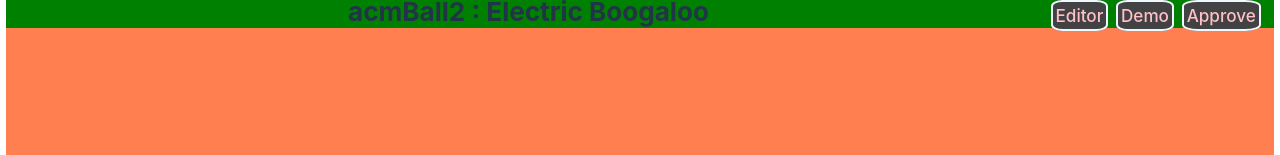
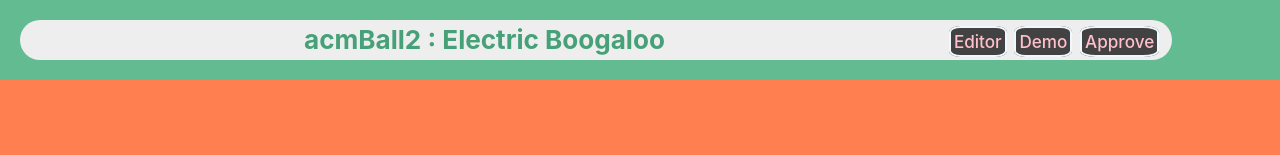
Before and after one commit to JustinStitt/acmBall2, a SvelteKit app: page /demo in a window 1280 px wide. Shown: the top 155 px of the page. Built offline with nearby package versions, Linux system fonts and the light colour scheme; no server answers; the database is empty.

Commit message:
minty fresh new css

```diff
--- a/src/routes/+layout.svelte
+++ b/src/routes/+layout.svelte
@@ -21,6 +21,7 @@
 
 <style>
 	main {
-		width: 99vw;
+		width: 100vw;
+    margin: 0;
 	}
 </style>
--- a/src/routes/+page.svelte
+++ b/src/routes/+page.svelte
@@ -10,30 +10,47 @@
 	let game: Game;
 </script>
 
-<div class="container" style={`flex-direction: ${$game_view == 'right' ? 'row-reverse' : 'row'}`}>
-	<!-- home -->
-	<Game bind:this={game} />
-	<Editor on:compileCode={() => game.compileCode()} on:stopCode={() => game.stopCode()} />
+<div class="container">
+  <div class="control-panel" style={`flex-direction: ${$game_view == 'right' ? 'row-reverse' : 'row'}`}>
+    <!-- home -->
+    <Game bind:this={game} />
+    <Editor on:compileCode={() => game.compileCode()} on:stopCode={() => game.stopCode()} />
+  </div>
+  <!-- <svg xmlns="http://www.w3.org/2000/svg" viewBox="0 0 1440 320"><path fill="#eee" fill-opacity="1" d="M0,64L60,64C120,64,240,64,360,85.3C480,107,600,149,720,165.3C840,181,960,171,1080,144C1200,117,1320,75,1380,53.3L1440,32L1440,320L1380,320C1320,320,1200,320,1080,320C960,320,840,320,720,320C600,320,480,320,360,320C240,320,120,320,60,320L0,320Z"></path></svg> -->
 </div>
 
 <style>
-	.container {
-		max-width: 97vw;
+	.control-panel {
 		display: flex;
 		flex-direction: row;
 		justify-content: space-between;
 		align-items: center;
-		padding: 8px;
-
-		background-color: rgba(47, 39, 56, 0.293);
-		border: 2px inset aliceblue;
+		margin: 1.5vw;
+    padding: 1.5vw;
+    background-color: #eee;
+    border-radius: 20px;
 	}
-
 	@media only screen and (max-width: 490px) {
 		.container {
 			flex-direction: column !important;
-			/* margin-left: 10vw;
-			margin-right: 10vw; */
 		}
 	}
+.container {
+  display: flex;
+  flex-direction: column;
+  justify-content: center;
+  margin: 0;
+  padding: 0;
+  overflow: hidden;
+}
+
+/*
+svg, path {
+  max-width: 90%;
+  margin: 0;
+  padding: 0;
+}
+*/
+
+
 </style>
--- a/src/routes/game.svelte
+++ b/src/routes/game.svelte
@@ -126,9 +126,9 @@
 		/* min-width: 400px; */
 		aspect-ratio: 1;
 		background-image: url('gridbg.png');
-		/* background-color: red; */
 		padding: 8px;
 		border-radius: 1%;
+    border: 5px solid #62bb91;
 	}
 
 	@media only screen and (max-width: 490px) {
--- a/src/routes/titlebar.svelte
+++ b/src/routes/titlebar.svelte
@@ -18,10 +18,15 @@
 	}
 
 	.titlebar {
-		width: 100%;
+		max-width: 90%;
 		display: flex;
-		justify-content: space-around;
+		justify-content: center;
+    align-items: center;
+    height: 5vh;
 		font-size: calc(12px + 1.2vw);
-		background-color: green;
+    color: #46a078;
+		background-color: #eee;
+    margin: 20px;
+    border-radius: 20px;
 	}
 </style>
--- a/static/global.css
+++ b/static/global.css
@@ -6,7 +6,7 @@
 
 	color-scheme: light dark;
 	color: rgba(255, 255, 255, 0.87);
-	background-color: #242424;
+	background-color: #62bb91;
 
 	font-synthesis: none;
 	text-rendering: optimizeLegibility;
@@ -32,8 +32,8 @@ a:hover {
 
 body {
 	margin: 0;
-	display: flex;
-	justify-content: center;
+  width: 100vw;
+  min-width: 100vw;
 }
 
 h1 {
@@ -71,7 +71,7 @@ button:active {
 @media (prefers-color-scheme: light) {
 	:root {
 		color: #213547;
-		background-color: #ffffff;
+		background-color: #62bb91;
 	}
 	a:hover {
 		color: #747bff;
```
Also changed, not shown: src/routes/editor.svelte (+12 -7 lines).
